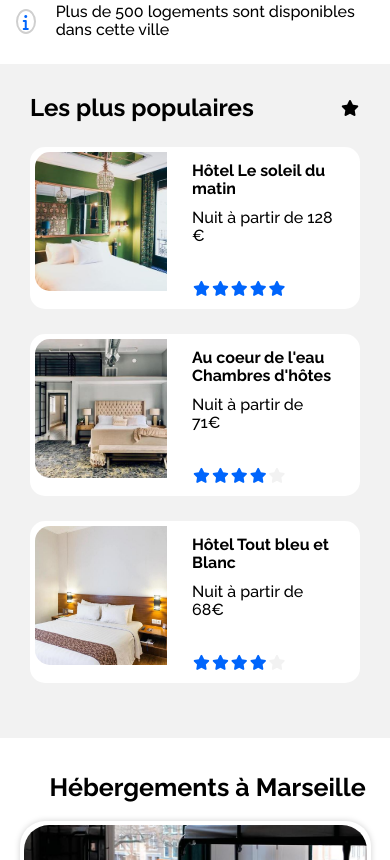
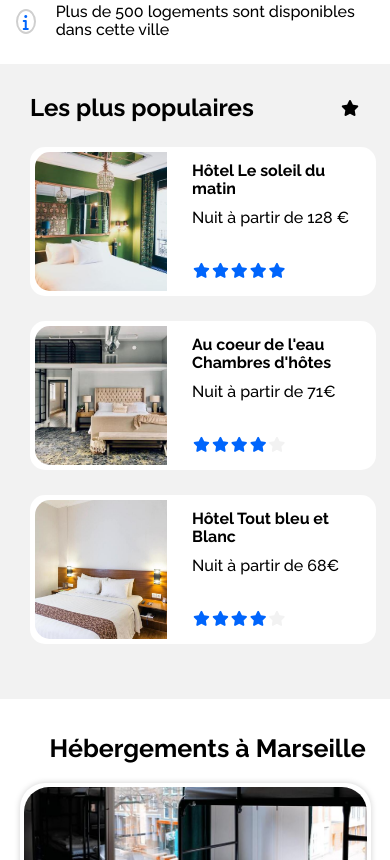
Before and after one commit to martiquet/ProjetOCR, a plain HTML site: page index.html in a window 390 px wide. Shown: the part 664-1524 px from the top of the page. Drawn offline with Linux system fonts and the light colour scheme.

Commit message:
Finition projet 2

```diff
--- a/style.css
+++ b/style.css
@@ -6,6 +6,7 @@ body {
     flex-direction: column;
     margin: auto;
     justify-content: center;
+
 
 
 }
@@ -606,6 +607,7 @@ main {
 .imagecontainer3 img {
     height: 444px;
     width: 100%;
+    object-fit: cover;
 
 }
 
@@ -822,18 +824,37 @@ footer li {
     .corps1 {
         display: flex;
         margin-top: 35px;
-
+        width: 100%;
     }
 
     .corps1-1 {
         display: flex;
-        flex-direction: row;
+        flex-direction: column;
         justify-content: space-around;
     }
     .boxheberg, .boxheberg2 {
         display: flex;
-        flex-direction: column;
+        flex-wrap: wrap;
 
+
+    }
+
+    .corps2 {
+        width: 100%;
+    }
+    .corps2-1 {
+        display: flex;
+        flex-wrap: wrap;
+
+
+    }
+
+
+
+
+    .boximg2 {
+        width: 346px;
+        margin-right: 25px;
     }
 
     .afficheplus {
@@ -880,7 +901,13 @@ footer li {
 
     .corps2 {
         margin-bottom: 25px;
-        width: 100%;
+        width: 75%;
+    }
+
+    .corps2-1 {
+        display: flex;
+        flex-direction: column;
+
     }
 
     .corps3-1 {
@@ -909,6 +936,9 @@ footer li {
 
     }
 
+    .element3 li {
+        margin-bottom: 15px;
+    }
 
 }
 
@@ -1060,6 +1090,8 @@ footer li {
         width: 100%;
         border-radius: 0;
         margin: 0;
+        display: flex;
+        flex-direction: column;
 
     }
 
@@ -1077,9 +1109,6 @@ footer li {
         width: 100%;
         margin: 15px 0 0 0;
         padding: 0 5%;
-
-
-
     }
 
     .boximg {
```
